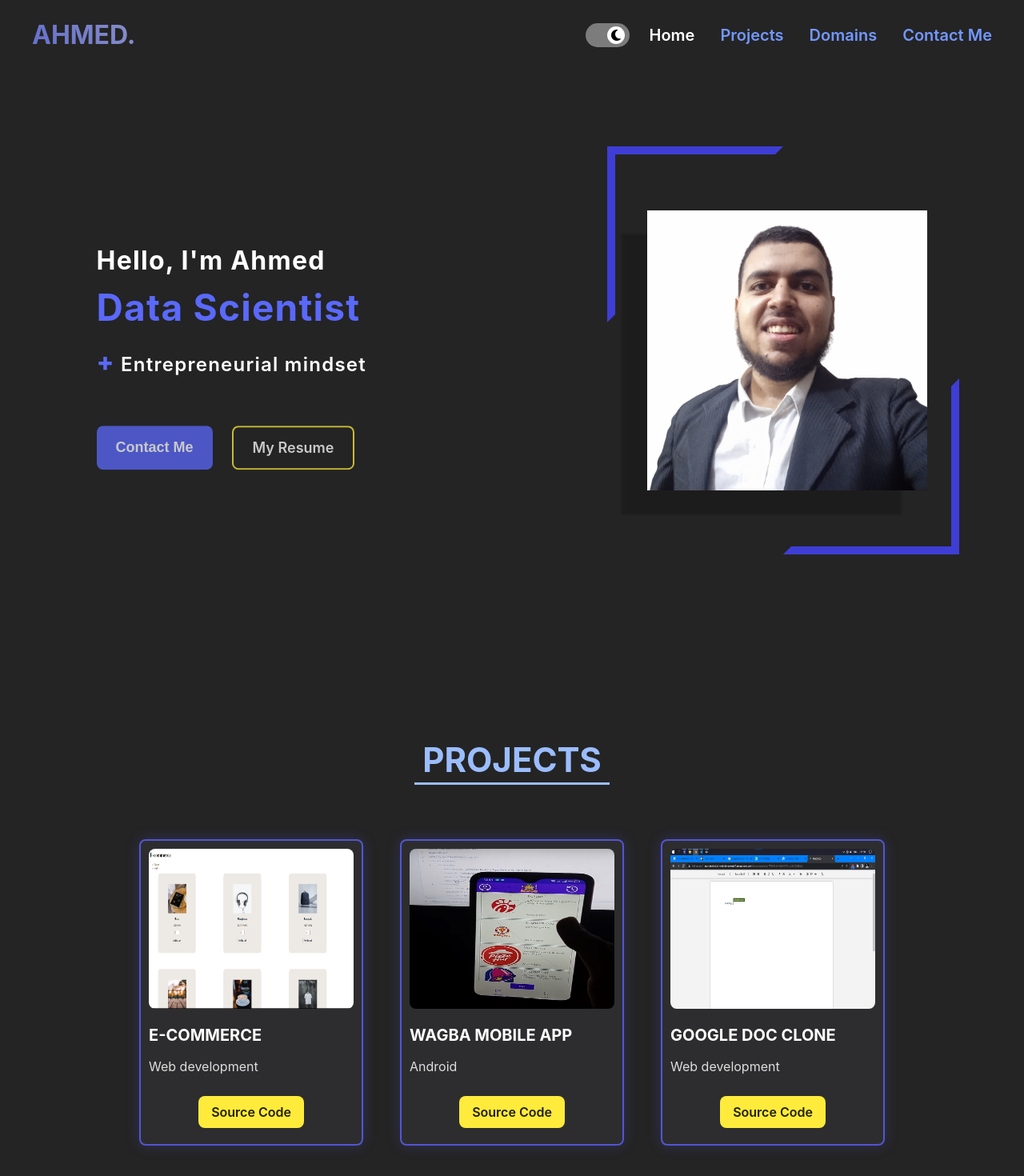
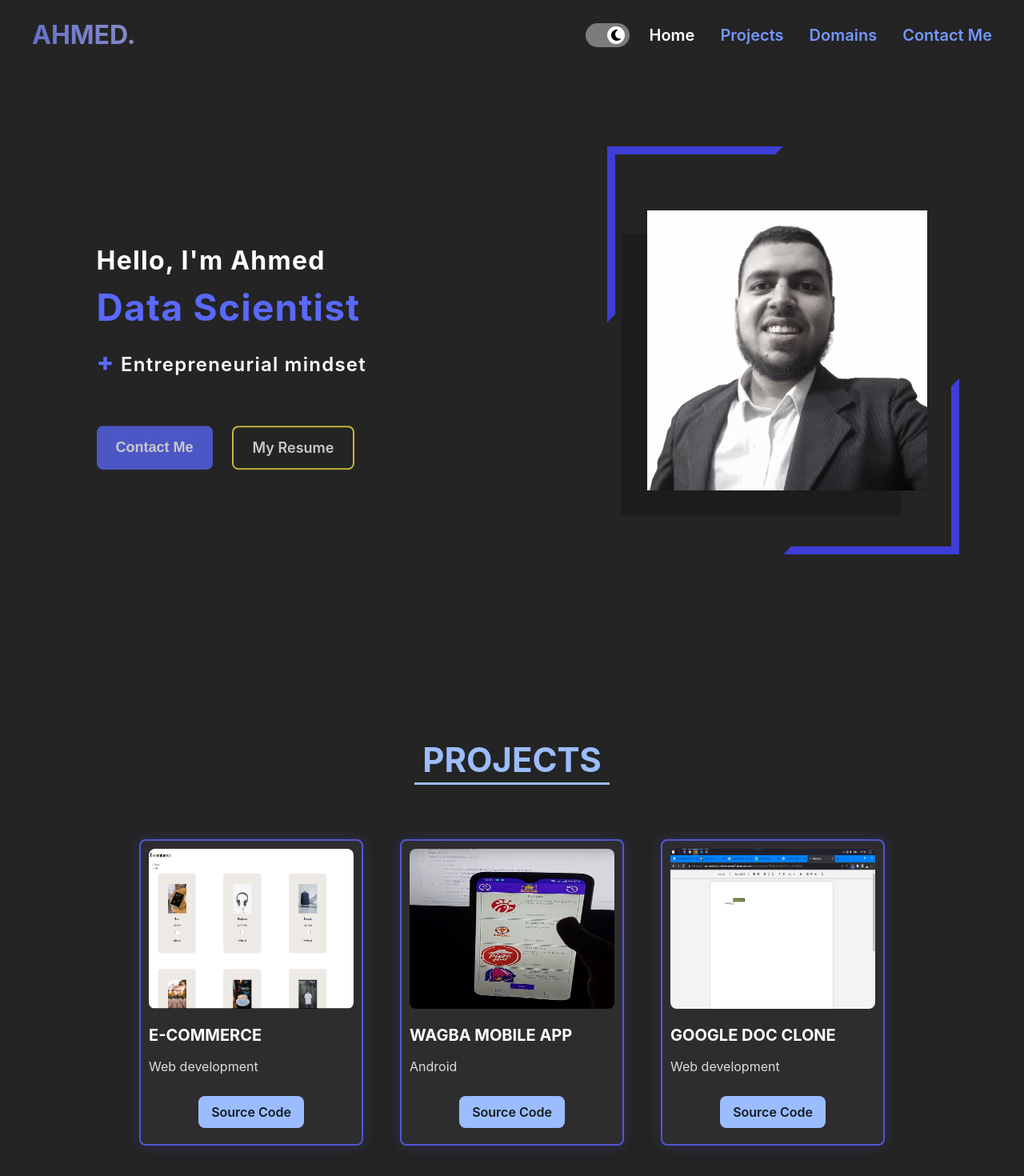
Before and after one commit to Youssef-Mhmoud/portfolio, a React (Vite) app: page / in a window 1280 px wide. Shown: the top 1470 px of the page at 80% size. Built offline with nearby package versions, Linux system fonts and the light colour scheme.

Commit message:
add hover effect in image

```diff
--- a/src/pages/Contact.scss
+++ b/src/pages/Contact.scss
@@ -138,11 +138,12 @@
 
         display: flex;
         align-items: center;
+
         gap: 15px;
 
         @media (max-width: 480px) {
           flex-direction: column;
-          align-items: center;
+          align-items: flex-start !important;
         }
 
         p {
--- a/src/pages/Home.jsx
+++ b/src/pages/Home.jsx
@@ -11,7 +11,6 @@ import { useEffect } from "react";
 import { FontAwesomeIcon } from "@fortawesome/react-fontawesome";
 import { faAngleUp } from "@fortawesome/free-solid-svg-icons";
 import { useState } from "react";
-import { motion } from "framer-motion";
 
 const Home = () => {
   const [scrollUp, setScrollUp] = useState(false);
--- a/src/pages/Home.scss
+++ b/src/pages/Home.scss
@@ -206,6 +206,10 @@
       }
     }
 
+    &:hover .img__box {
+      box-shadow: 0 0 1px 10px #3f3fd7;
+    }
+
     .img__box {
       overflow: hidden;
       width: 350px;
@@ -216,6 +220,10 @@
       transition: all 0.3s;
       position: relative;
       z-index: 1;
+
+      &:hover .img {
+        filter: grayscale(0);
+      }
 
       .app & {
         background-color: #c4b7b73d;
@@ -254,6 +262,9 @@
         left: 50%;
         transform: translate(-50%, -50%);
 
+        filter: grayscale(80%);
+        transition: all 0.3s;
+
         width: 100%;
       }
     }
--- a/src/pages/Projects.scss
+++ b/src/pages/Projects.scss
@@ -121,7 +121,7 @@
 
       a {
         text-decoration: none;
-        background-color: #9bbdff;
+
         color: #000;
         padding: 8px 16px;
         border-radius: 8px;
@@ -143,6 +143,7 @@
         }
 
         .dark & {
+          background-color: #9bbdff;
           &:hover {
             color: #fff;
             background-color: #3f72d8;
```
Also changed, not shown: 1 other file (tests, documents, lock files or other folders).
